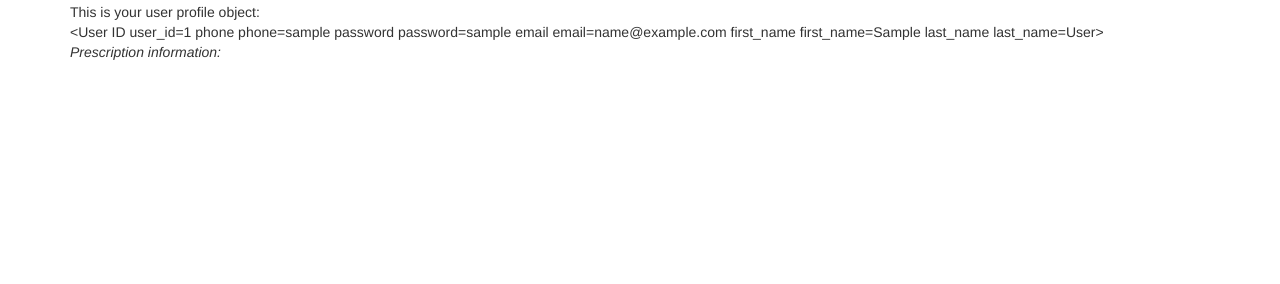
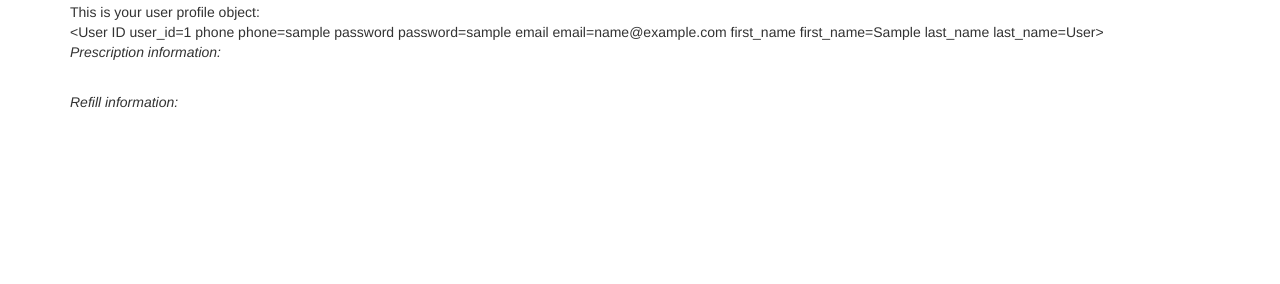
Before and after one commit to arbonap/medicine-final-project, a Flask app: page /show_meds in a window 1280 px wide. Shown: the part 237-521 px from the top of the page. Run offline with Flask 2, Linux system fonts and the light colour scheme; the visitor is signed in with stand-in values (Sample User, id 1); data comes from the database, SQL or seed files in the repository; data that the repository does not hold is empty; some libraries are stand-ins or nearby versions.

Commit message:
finished refills section

```diff
--- a/templates/prescriptions_dashboard.html
+++ b/templates/prescriptions_dashboard.html
@@ -26,6 +26,21 @@ This is your user profile object: <br>
             <li> How many times a day do you take your meds? {{ med.dosage_timing }} </li>
             <li> Each time you take this medicine, how many units of this medicine do you take? {{ med.dosage_quantity }} </li>
         </ul>
+{% endfor %}
+</ol>
+<br>
+
+<i>Refill information:</i>
+<ol>
+    {% for refill in meds %}
+
+        <li>Medication name: {{ refill.med_name }} </li>
+            <ul>
+                <li>Refills remaining: {{ refill.refills_remaining }} </li>
+            </ul>
+
+
+
 
     {% endfor %}
 </ol>
```
Lines whose indentation alone changed are shown as unchanged.
